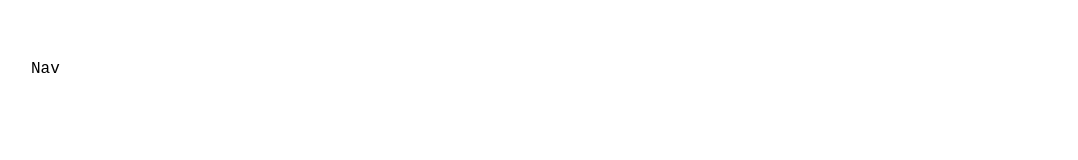
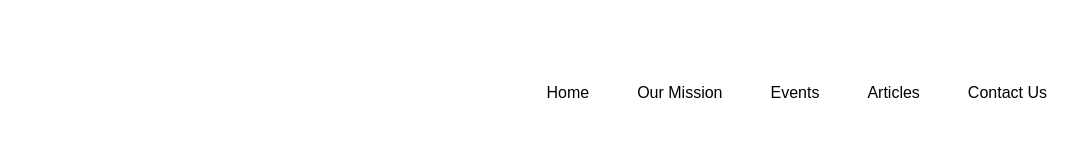
Before and after one commit to Nivealba/OYEOTestrun, a plain HTML site: page index.html in a window 1280 px wide. Shown: the whole page, without its empty margins (89-1167 px from the left). Drawn offline with Linux system fonts and the light colour scheme.

Commit message:
Customised the nav bar, listed the buttons for the nav bar
Need to find a way to put in the font for Montserrat.

```diff
--- a/index.html
+++ b/index.html
@@ -7,6 +7,14 @@
     <link rel="stylesheet" href="style.css" href="https://fonts.googleapis.com/css?family=Montserrat">
 </head>
 <body>
-    <div class="Nav">Nav</div>
+    <div class="Nav">
+        <ul>
+            <li><a>Contact Us</a></li>
+            <li><a>Articles</a></li>
+            <li><a>Events</a></li>
+            <li><a>Our Mission</a></li>
+            <li><a>Home</a></li>
+          </ul>
+    </div>
 </body>
 </html>
--- a/style.css
+++ b/style.css
@@ -1,6 +1,22 @@
 body {
-    font-family: 'Montserrat', monospace;
+    font-family: 'Montserrat', sans-serif;
     margin-top: 60px;
     margin-right: 120px;
     margin-left: 120px;
 }
+
+ul {
+    list-style-type: none;
+    margin: 0;
+    padding: 0;
+  }
+
+li {
+    display: inline;
+    float: right;
+}
+
+a {
+    display: block;
+    padding: 24px;
+  }
```
